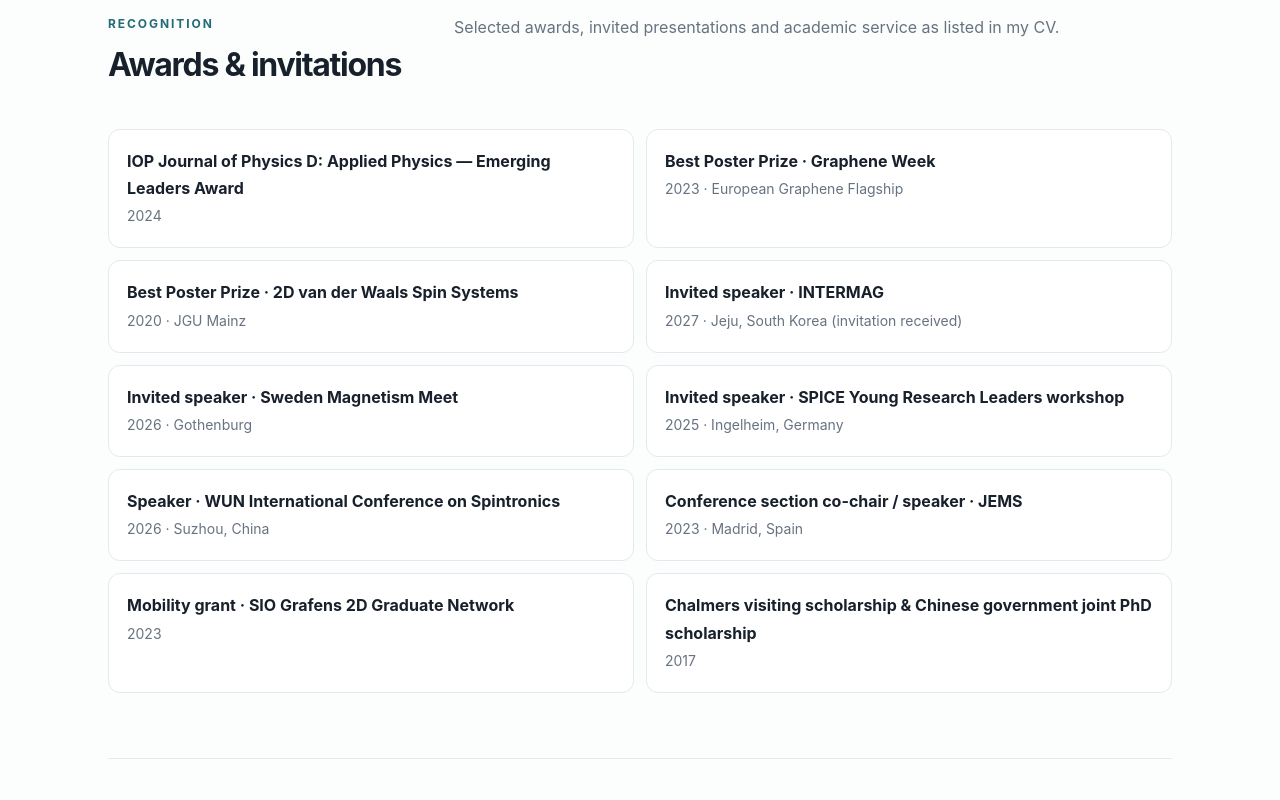
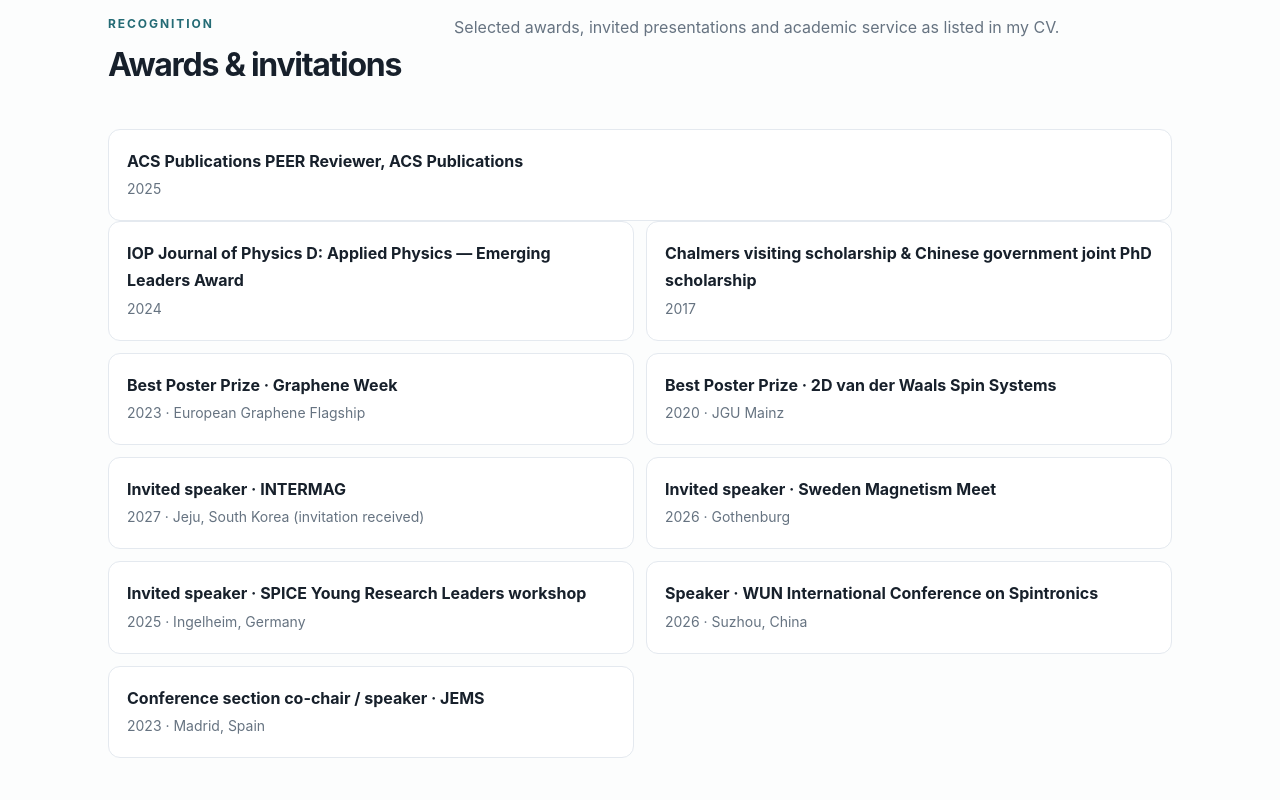
Before and after one commit to zzbna/Dr.BingZhao, a plain HTML site: page index.html in a window 1280 px wide. Shown: the part 5040-5840 px from the top of the page. Drawn offline with Linux system fonts and the light colour scheme.

Commit message:
Update index.html

```diff
--- a/index.html
+++ b/index.html
@@ -62,6 +62,6 @@ footer{padding:36px 0;color:var(--muted);font-size:13px}.foot{display:flex;justi
 <div class="skill"><b>Modelling & design</b><span>MuMax3, COMSOL Multiphysics and AutoCAD.</span></div>
 </div></section>
 <section id="recognition"><div class="section-head"><div><div class="eyebrow">Recognition</div><h2>Awards & invitations</h2></div><p>Selected awards, invited presentations and academic service as listed in my CV.</p></div>
-<div class="awards"><div class="award"><strong>IOP Journal of Physics D: Applied Physics — Emerging Leaders Award</strong><span>2024</span></div><div class="award"><strong>Best Poster Prize · Graphene Week</strong><span>2023 · European Graphene Flagship</span></div><div class="award"><strong>Best Poster Prize · 2D van der Waals Spin Systems</strong><span>2020 · JGU Mainz</span></div><div class="award"><strong>Invited speaker · INTERMAG</strong><span>2027 · Jeju, South Korea (invitation received)</span></div><div class="award"><strong>Invited speaker · Sweden Magnetism Meet</strong><span>2026 · Gothenburg</span></div><div class="award"><strong>Invited speaker · SPICE Young Research Leaders workshop</strong><span>2025 · Ingelheim, Germany</span></div><div class="award"><strong>Speaker · WUN International Conference on Spintronics</strong><span>2026 · Suzhou, China</span></div><div class="award"><strong>Conference section co-chair / speaker · JEMS</strong><span>2023 · Madrid, Spain</span></div><div class="award"><strong>Mobility grant · SIO Grafens 2D Graduate Network</strong><span>2023</span></div><div class="award"><strong>Chalmers visiting scholarship & Chinese government joint PhD scholarship</strong><span>2017</span></div></div></section>
+<div class="award"><strong>ACS Publications PEER Reviewer, ACS Publications</strong><span>2025</span></div><div class="awards"><div class="award"><strong>IOP Journal of Physics D: Applied Physics — Emerging Leaders Award</strong><span>2024</span></div><div class="award"><strong>Chalmers visiting scholarship & Chinese government joint PhD scholarship</strong><span>2017</span></div><div class="award"><strong>Best Poster Prize · Graphene Week</strong><span>2023 · European Graphene Flagship</span></div><div class="award"><strong>Best Poster Prize · 2D van der Waals Spin Systems</strong><span>2020 · JGU Mainz</span></div><div class="award"><strong>Invited speaker · INTERMAG</strong><span>2027 · Jeju, South Korea (invitation received)</span></div><div class="award"><strong>Invited speaker · Sweden Magnetism Meet</strong><span>2026 · Gothenburg</span></div><div class="award"><strong>Invited speaker · SPICE Young Research Leaders workshop</strong><span>2025 · Ingelheim, Germany</span></div><div class="award"><strong>Speaker · WUN International Conference on Spintronics</strong><span>2026 · Suzhou, China</span></div><div class="award"><strong>Conference section co-chair / speaker · JEMS</strong><span>2023 · Madrid, Spain</span></div></div></section>
 <section id="contact"><div class="contactbox"><div class="eyebrow">Contact</div><h2>Research collaborations & enquiries</h2><p>Interested in collaborations on spin physics, van der Waals materials, magnetic dynamics, spin transport and quantum-device concepts.</p><p><strong>Email:</strong> <a href="mailto:zbing@chalmers.se">zbing@chalmers.se</a><br><strong>Chalmers University of Technology</strong> · MC2 · Gothenburg, Sweden</p><div class="social"><a href="https://scholar.google.com/citations?user=v1Ww3I0AAAAJ&hl=en">Google Scholar</a><a href="https://orcid.org/0000-0002-5560-6750">ORCID</a><a href="https://www.linkedin.com/in/bing-zhao-3b8670189/">LinkedIn</a><a href="https://github.com/">
 </main><footer><div class="container foot"><span>© Bing Zhao · Experimental spin physics</span><span>Built for GitHub Pages · <a href="#home">Back to top ↑</a></span></div></footer></body></html>
```
